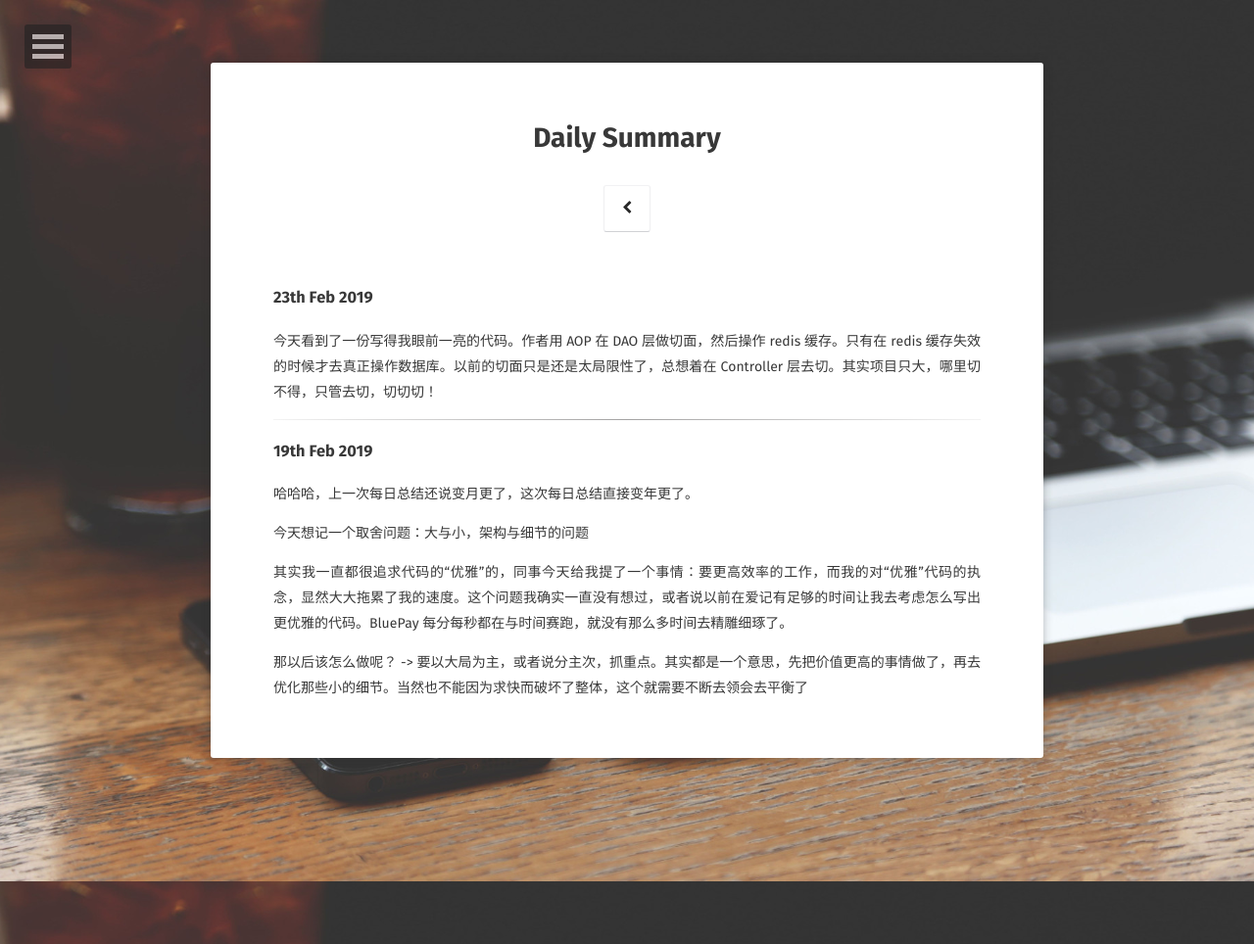
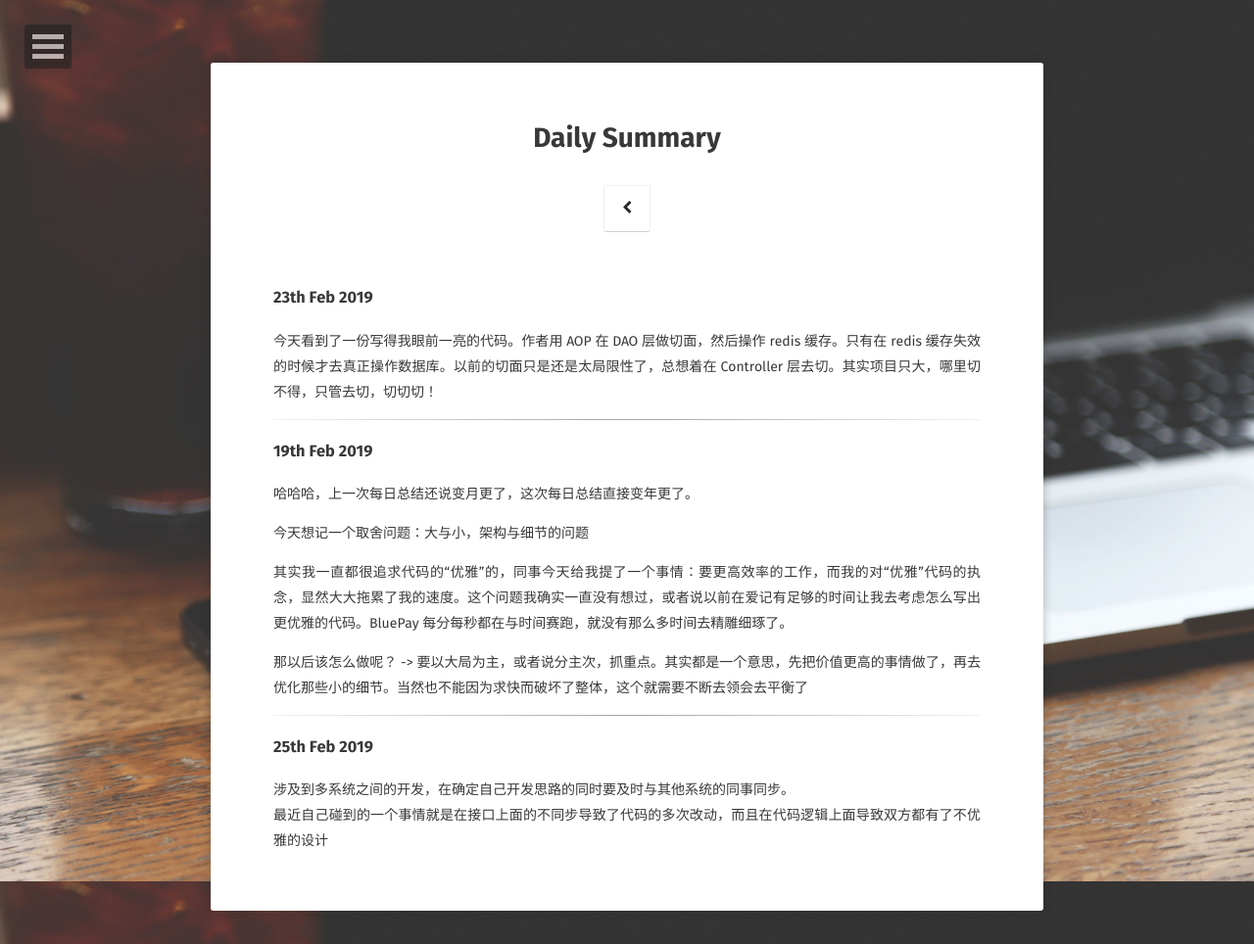
Before and after one commit to RobinGG/RobinGG.github.io, a Jekyll site: the page built from summary/summary-2019.md, in a window 1280 px wide. Shown: the whole page at 98% size. Built offline with Jekyll 4.4.1, drawn with Linux system fonts in a browser that asks for light colours; some web fonts are replaced; comment, search, counter and statistics services are not loaded.

Commit message:
[summary] summary on Feb 25th

```diff
--- a/summary/summary-2019.md
+++ b/summary/summary-2019.md
@@ -18,3 +18,10 @@ title:  Daily Summary
 其实我一直都很追求代码的“优雅”的，同事今天给我提了一个事情：要更高效率的工作，而我的对“优雅”代码的执念，显然大大拖累了我的速度。这个问题我确实一直没有想过，或者说以前在爱记有足够的时间让我去考虑怎么写出更优雅的代码。BluePay 每分每秒都在与时间赛跑，就没有那么多时间去精雕细琢了。
 
 那以后该怎么做呢？ -> 要以大局为主，或者说分主次，抓重点。其实都是一个意思，先把价值更高的事情做了，再去优化那些小的细节。当然也不能因为求快而破坏了整体，这个就需要不断去领会去平衡了
+
+---
+
+### 25th Feb 2019
+
+涉及到多系统之间的开发，在确定自己开发思路的同时要及时与其他系统的同事同步。
+最近自己碰到的一个事情就是在接口上面的不同步导致了代码的多次改动，而且在代码逻辑上面导致双方都有了不优雅的设计
```
